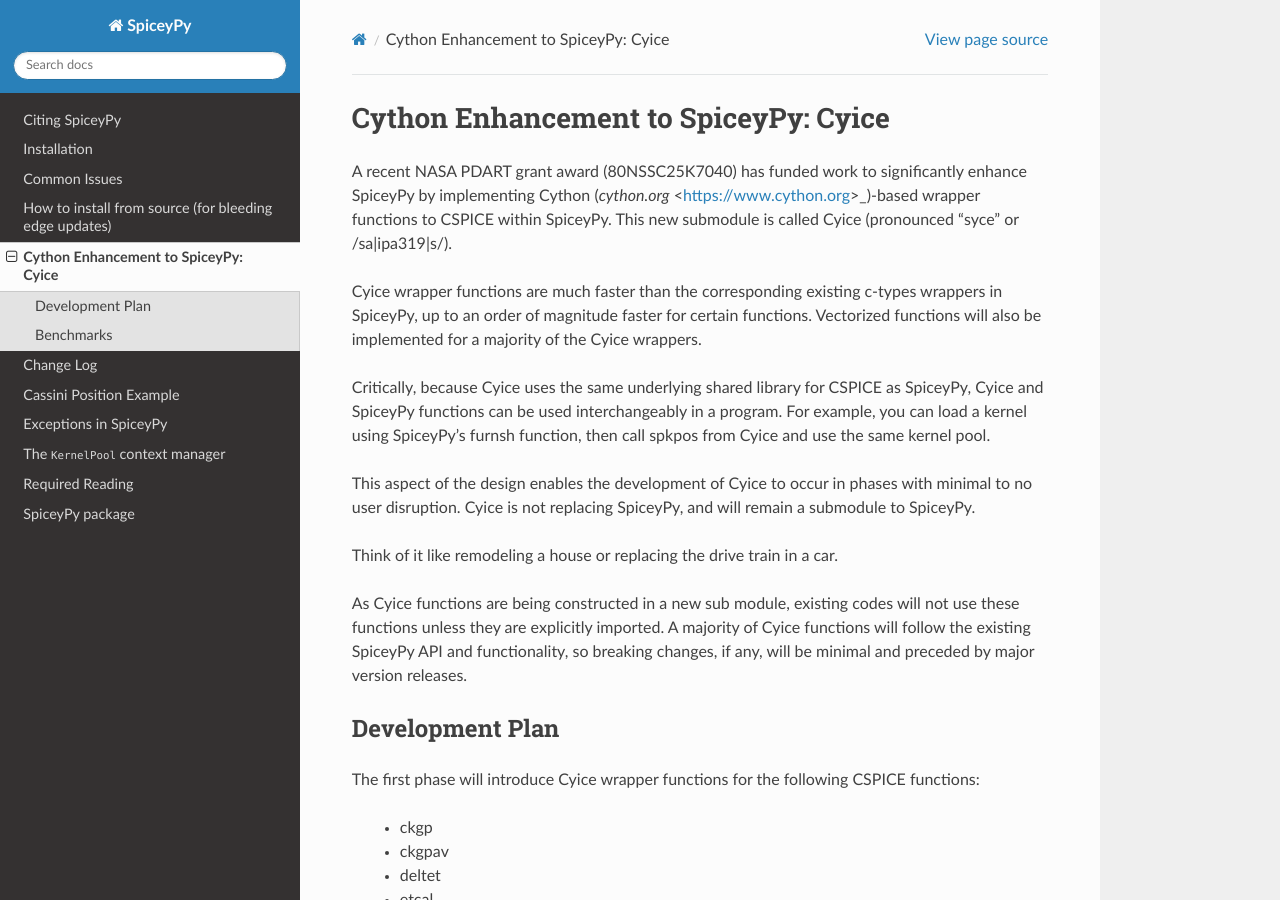
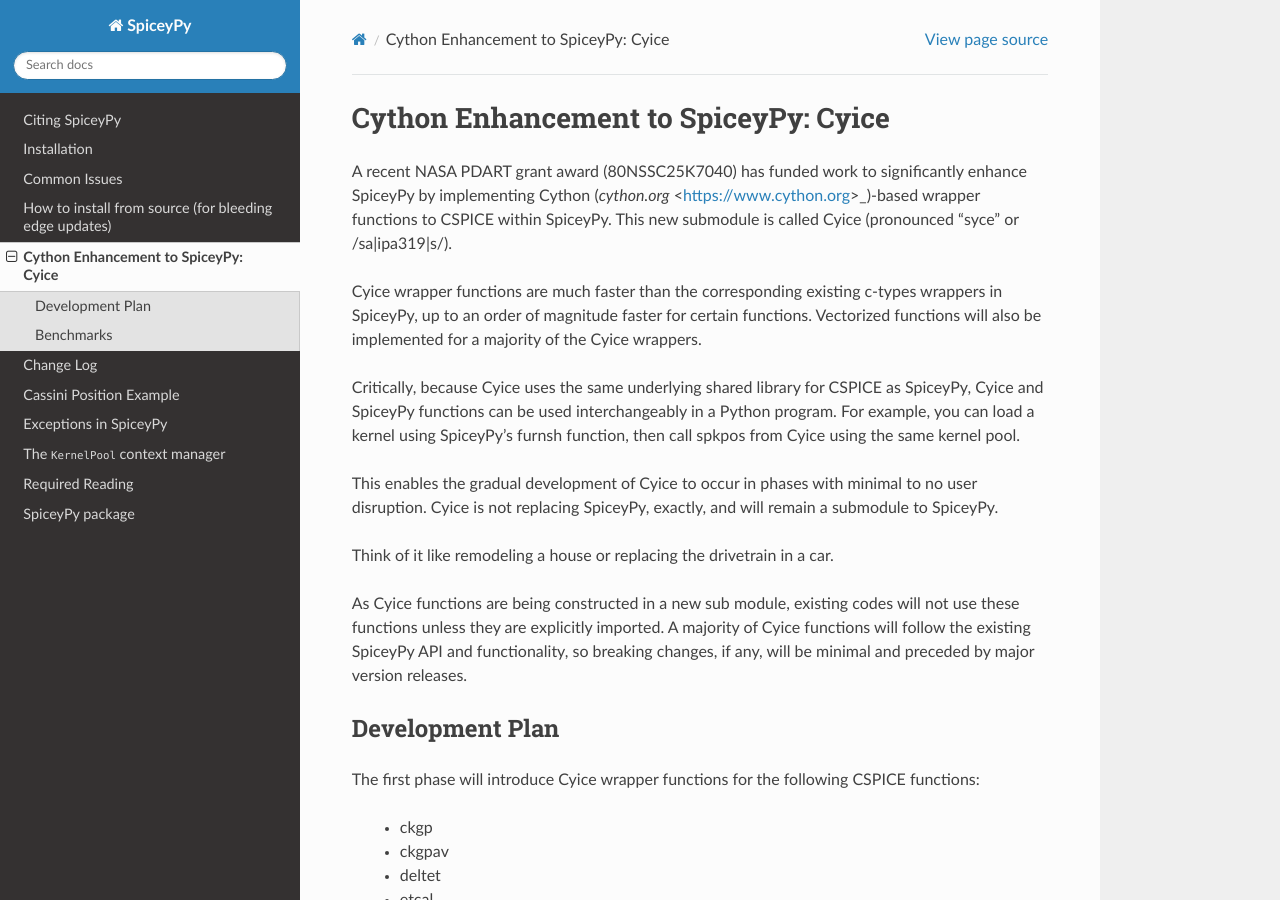
Before and after one commit to AndrewAnnex/SpiceyPy, a Sphinx documentation site: the page built from docs/cyice.rst, in a window 1280 px wide and 900 px high. Built offline with Sphinx 7.4.7 and the Read the Docs theme 3.1.0, drawn with Linux system fonts in a browser that asks for light colours; pages that are not in the unit, such as notebooks, are missing from menus.

```diff
--- a/docs/cyice.rst
+++ b/docs/cyice.rst
@@ -12,13 +12,13 @@
 Vectorized functions will also be implemented for a majority of the Cyice wrappers.
 
 Critically, because Cyice uses the same underlying shared library for CSPICE as SpiceyPy,
-Cyice and SpiceyPy functions can be used interchangeably in a program.
-For example, you can load a kernel using SpiceyPy's furnsh function, then call spkpos from Cyice and use the same kernel pool.
+Cyice and SpiceyPy functions can be used interchangeably in a Python program.
+For example, you can load a kernel using SpiceyPy's furnsh function, then call spkpos from Cyice using the same kernel pool.
 
-This aspect of the design enables the development of Cyice to occur in phases with minimal to no user disruption.
-Cyice is not replacing SpiceyPy, and will remain a submodule to SpiceyPy.
+This enables the gradual development of Cyice to occur in phases with minimal to no user disruption.
+Cyice is not replacing SpiceyPy, exactly, and will remain a submodule to SpiceyPy.
 
-Think of it like remodeling a house or replacing the drive train in a car.
+Think of it like remodeling a house or replacing the drivetrain in a car.
 
 As Cyice functions are being constructed in a new sub module, existing codes will not use these functions unless they are explicitly imported.
 A majority of Cyice functions will follow the existing SpiceyPy API and functionality, so breaking changes, if any, will be minimal and preceded by major version releases.
--- a/pyproject.toml
+++ b/pyproject.toml
@@ -96,5 +96,5 @@
     "pip install -r ci-requirements.txt"
 ]
 test-command = [
-    "coverage run --source spiceypy -m pytest --pyargs {project}",
+    "coverage run --source spiceypy -m pytest --pyargs {project} --ignore=src/spiceypy/benchmarks/test_cyice.py",
 ]
```
Also changed, not shown: 3 other files.
